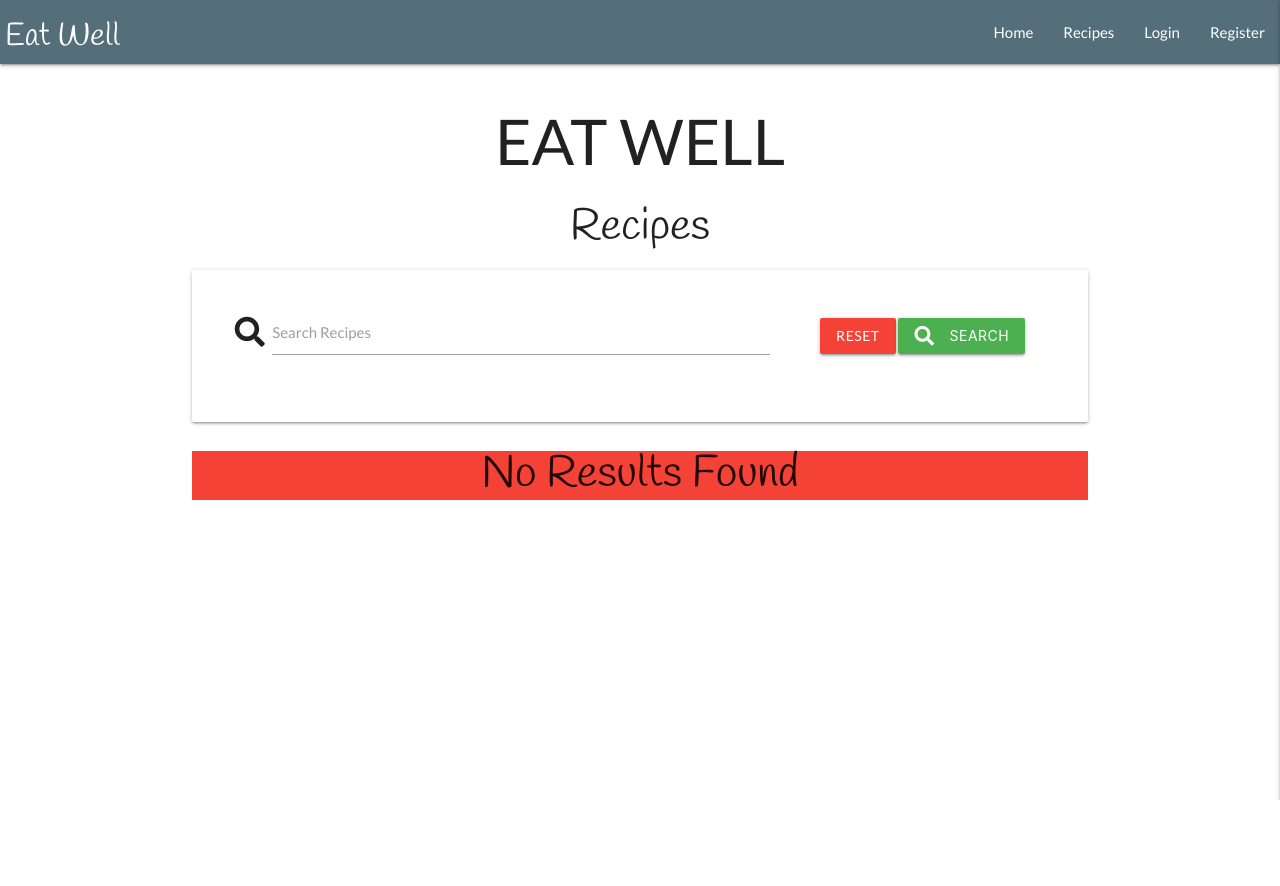
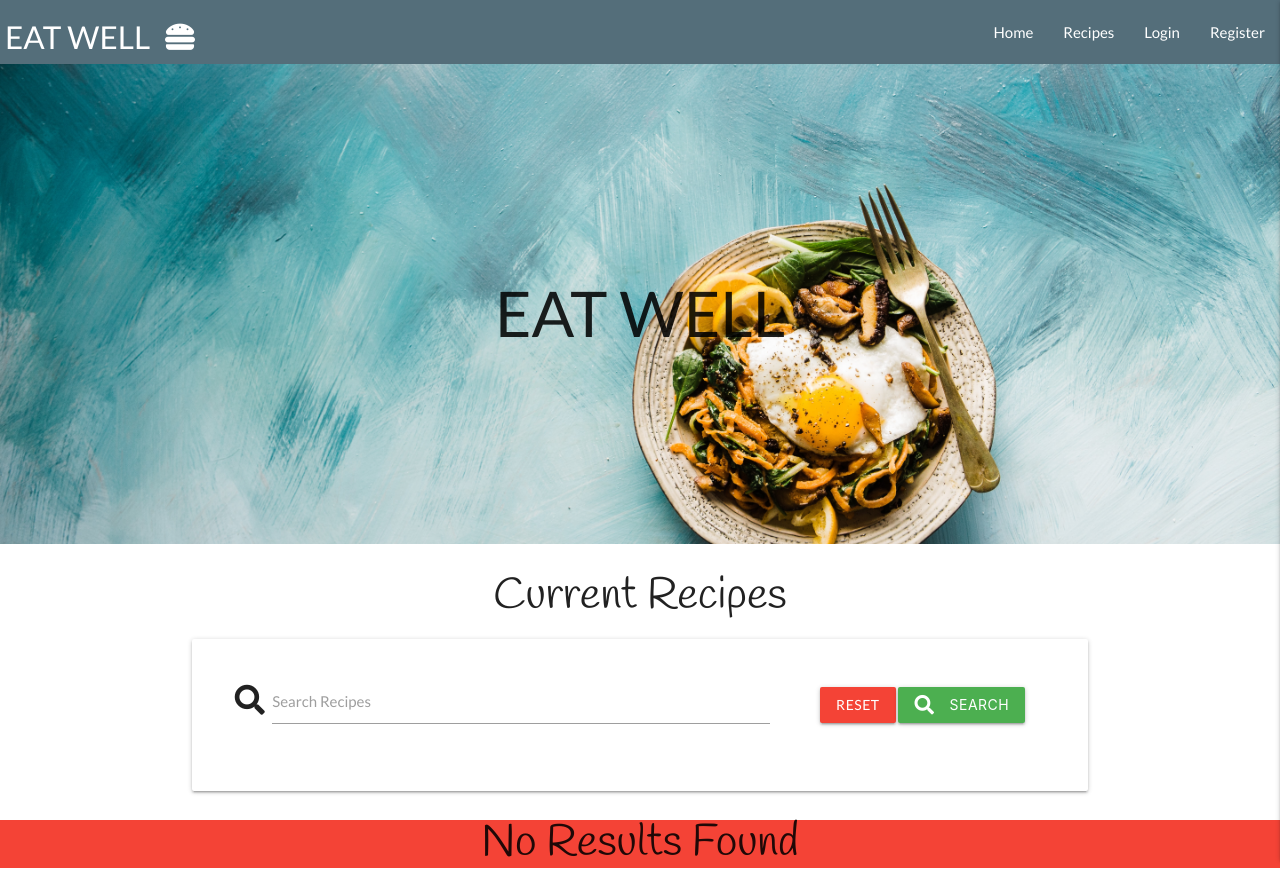
Before and after one commit to Dgoodwin92/eat-well, a Flask app: page / in a window 1280 px wide. Before the commit the page ends 800 px from the top, so only its background shows below. Run offline with Flask 2, Linux system fonts and the light colour scheme; data that the repository does not hold is empty; some libraries are stand-ins or nearby versions.

Commit message:
Modal Functionality updated. Hero Image for recipes.html created, recipe cards layout fixed.

```diff
--- a/app.py
+++ b/app.py
@@ -28,21 +28,13 @@ def get_recipes():
 @app.route("/search", methods=["GET", "POST"])
 def search():
     query = request.form.get("query")
-    mongo.db.recipes.create_index([("recipe_name", "text"), ("recipe_description", "text")])
     recipes = list(mongo.db.recipes.find({"$text": {"$search": query}}))
     return render_template("recipes.html", recipes=recipes)
-
-
-#@app.route("/recipes/<recipe_name>")
-#def recipe(recipe_name):
-    #recipe_name = mongo.db.recipes.find_one({"url": recipe_name})
-        #return render_template("detail-recipe.html",
 
 
 @app.route("/register", methods=["GET", "POST"])
 def register():
     if request.method == "POST":
-        # check if username already exists in db
         existing_user = mongo.db.users.find_one(
             {"username": request.form.get("username").lower()})
 
@@ -93,30 +85,12 @@ def login():
 
 
 
-@app.route("/login/<username>", methods=["GET", "POST"])
+@app.route("/profile/<username>", methods=["GET", "POST"])
 def profile(username):
-    """ Render custom profile view based upon logged in session user """
-    # grab the session user's username from the db
-    user = mongo.db.users.find_one(
-        {"username": username}
-    )
-    if user_logged_in():
-
-        if user['username'] == session['user']:
-
-            if user['role'] == "admin":
-                # If user role = admin, return all recipes
-                recipes = list(mongo.db.recipes.find().sort("created_on", -1))
-            else:
-                # Retrieve recipes from db added by user
-                recipes = list(mongo.db.recipes.find(
-                    {"created_by": username}).sort("created_on", -1))
-            return render_template(
-                    "profile.html", username=username,
-                    recipes=recipes, favorites=favorites)
-        return redirect(url_for("get_recipes"))
-
-    return redirect(url_for("login"))
+    # grab the session user's username from db
+    username = mongo.db.users.find_one(
+        {"username": session["user"]})["username"]
+    return render_template("profile.html", username=username)
 
 
 @app.route("/logout")
--- a/static/css/style.css
+++ b/static/css/style.css
@@ -4,6 +4,23 @@ body {
     height: 100%;
     width: 100%;
     font-family: 'Lato', sans-serif;
+}
+
+.hero-image{
+    background-image: url(/static/images/hero-image/hero-image1.jpg);
+    height: 60vh;
+    background-position: center;
+    background-repeat: no-repeat;
+    background-size: cover;
+    position: relative;
+}
+
+.hero-content {
+    text-align: center;
+  position: absolute;
+  top: 50%;
+  left: 50%;
+  transform: translate(-50%, -50%);
 }
 
 .page-header {
@@ -15,16 +32,23 @@ body {
 
 .flashes h4 {
     line-height: 2;
-    font-family: 'Handlee' sans-serif;
+    font-family: 'Handlee', sans-serif;
+}
+
+p {
+    font-family: 'Handlee', sans-serif;
 }
 
 /* Navbar */
 .brand-logo {
-    font-family: 'Handlee', sans-serif;
+    font-family: 'Lato', sans-serif;
     margin: 5px;
     padding: 5px;
 }
 
+.nav-icon {
+    font-size: 30px;
+}
 /* Recipe Page */
 .card-title {
     font-family: 'Handlee' sans-serif;
@@ -43,6 +67,12 @@ body {
     font-family: 'Lato', sans-serif;
 }
 
+/* Modal */
+
+.modal {
+    background-color: #ffd54f;
+}
+
 .modal-info {
     font-family: 'Handlee', sans-serif;
     color: #c62828;
--- a/templates/add-recipe.html
+++ b/templates/add-recipe.html
@@ -2,7 +2,7 @@
 {% block content %}
 <h3 class="center-align page-heading">Add Recipe page</h3>
 
-
+<div class="container">
 <div class="row">
     <form class="col s12" method="POST" action="{{ url_for('add_recipe') }}">
         <!--Recipe Name-->
@@ -94,7 +94,8 @@
                     Add Recipe <i class="far fa-plus-square"></i></button>
             </div>
         </div>
+    </form>
 </div>
-</form>
+
 </div>
 {% endblock %}
--- a/templates/base.html
+++ b/templates/base.html
@@ -21,7 +21,7 @@
         <!-- Top Navbar -->
         <nav class="nav-extended blue-grey darken-1">
             <div class="nav-wrapper">
-                <a href="#!" class="brand-logo">Eat Well</a>
+                <a href="#!" class="brand-logo">EAT WELL<i class="nav-icon fas fa-hamburger right"></i></a>
                 <a href="#" data-target="mobile-demo" class="sidenav-trigger right"><i
                         class="fas fa-drumstick-bite"></i></a>
                 <ul class="right hide-on-med-and-down">
@@ -67,7 +67,6 @@
         {% endif %}
         {% endwith %}
     </section>
-    <main class="container">
         {% block content %}
         {% endblock %}
 
--- a/templates/login.html
+++ b/templates/login.html
@@ -1,6 +1,6 @@
 {% extends "base.html" %}
 {% block content %}
-
+<div class="container">
 <div class="row">
     <form class="col s12" method="POST" action="{{ url_for('login') }}">
         <h5 class="center-align">Login</h5>
@@ -39,6 +39,7 @@
         </p>
     </div>
 </div>
+</div>
 
 
 {% endblock %}
--- a/templates/profile.html
+++ b/templates/profile.html
@@ -1,6 +1,6 @@
 {% extends "base.html" %}
 {% block content %}
-
+<div class="container">
 <div class="row">
     <div class="col s12 m8 offset-m2">
         <div class="card-panel" id="user-card-panel">
--- a/templates/recipes.html
+++ b/templates/recipes.html
@@ -1,10 +1,14 @@
 {% extends "base.html" %}
 {% block content %}
+
+<div class="hero-image">
+    <div class="hero-content">
         <h1 class="page-header center-align">EAT WELL</h1>
+    </div>
+</div>
 
-
-<h3 class="page-heading center-align">Recipes</h3>
-
+<h3 class="page-heading center-align">Current Recipes</h3>
+<div class="container">
     <div class="row card-panel">
         <form action="{{ url_for('search') }}" method="POST" class="col s12">
             <div class="row valign-wrapper center-align">
@@ -22,11 +26,13 @@
             </div>
         </form>
     </div>
+</div>
 {% if recipes|length > 0 %}
 <section id="recipe-page">
+    <div class="container">
+        <div class="row">
             {% for recipe in recipes %}
-    <div class="row">
-        <div class="col s6 m4">
+            <div class="col s4">
                 <div class="card">
                     <div class="card-image">
                         <img class="materialboxed" src="/static/images/recipes/An Eat Well.png">
@@ -34,25 +40,29 @@
                     <h5 class="card-title center-align"><a class="modal-trigger" href="#{{ recipe._id }}">{{
                             recipe.recipe_name }}</a></h5>
                     <div class="card-content">
-                    {{ recipe.recipe_description }}<br>
+                        {{ recipes.recipe_description }}<br>
                         <p>Serves: {{ recipe.serving_size }}</p>
                         <p>Total Time: {{ recipe.total_time }}</p>
                         <p><strong>{{ recipe.category_name }}</strong></p>
+
+                        <div class="s6">
                             {% if session.user|lower == recipe.created_by|lower %}
                             <a href="{{ url_for('edit_recipe', recipe_id=recipe._id) }}"
-                        class="btn-floating tooltipped halfway-fab waves-effect waves-light green left"
-                        data-position="bottom" data-tooltip="Edit"><i class="fas fa-edit"></i></a>
+                                class="btn-floating tooltipped halfway-fab waves-effect waves-light green left" data-position="bottom"
+                                data-tooltip="Edit"><i class="fas fa-edit"></i></a>
                             <a href="{{ url_for('delete_recipe', recipe_id=recipe._id) }}"
-                        class="btn-floating tooltipped halfway-fab waves-effect waves-light red center"
-                        data-position="bottom" data-tooltip="Delete"><i class="fas fa-trash"></i></a>
+                                class="btn-floating tooltipped halfway-fab waves-effect waves-light red center" data-position="bottom"
+                                data-tooltip="Delete"><i class="fas fa-trash"></i></a>
                             {% endif %}
+                        </div>
+
                     </div>
                 </div>
             </div>
             <div id="{{ recipe._id }}" class="modal">
                 <div class="modal-content">
                     <div class="row">
-                    <div class="col s6">
+                        <div class="col s7">
                             <h4>{{ recipe.recipe_name }}</h4>
                             <p class="modal-info">Serves: {{ recipe.serving_size }} <i
                                     class="fas fa-utensils modal-info-icon"></i></p>
@@ -60,7 +70,7 @@
                                     class="far fa-clock modal-info-icon"></i></p>
                             <p class="modal-info"><strong>{{ recipe.category_name }}</strong></p>
                         </div>
-                    <div class="col s6">
+                        <div class="col s5">
                             <img class="materialboxed responsive-img" src="/static/images/recipes/An Eat Well.png">
                         </div>
                     </div>
@@ -71,29 +81,32 @@
                     </div>
                     <div class="row">
                         <div class="col s6">
-                    <ul class="collection">
                             <h6><em>Ingredient List</em></h6>
+                            <ul class="collection" id="ingredient_list">
                                 {% for ingredient in recipe.ingredient_list %}
-                        <li class="collection-item">
-                            {{ ingredient }}
-                        </li>
+                                <li class="collection-item">{{ ingredient }}</li>
                                 {% endfor %}
                             </ul>
                         </div>
                         <div class="col s6">
-                    <ol>
                             <h6><em>Method</em></h6>
+                            <ol class="collection">
+                                {% for method in recipe.recipe_method %}
+                                <li class="collection-item">{{ method }}</li>
+                                {% endfor %}
                             </ol>
                         </div>
                     </div>
+                    <div class="row">
+                        <div class="col s12 center-align">
+                            <h6>EAT WELL and Enjoy this Recipe</h6>
                         </div>
-            <div class="modal-footer">
-                <a href="#!" class="modal-close waves-effect waves-green btn-flat">Agree</a>
+                    </div>
                 </div>
             </div>
             {% endfor %}
         </div>
-
+    </div>
 </section>
 {% else %}
 <h3 class="page-heading center-align red">No Results Found</h3>
--- a/templates/register.html
+++ b/templates/register.html
@@ -1,6 +1,6 @@
 {% extends "base.html" %}
 {% block content %}
-
+<div class="container">
 <div class="row">
     <form class="col s12" method="POST" action="{{ url_for('register') }}">
         <h5 class="center-align">Register</h5>
@@ -39,5 +39,5 @@
         </p>
     </div>
 </div>
-
+</div>
 {% endblock %}
```
Also changed, not shown: templates/edit-recipe.html (+5 -4 lines). Lines whose indentation alone changed are shown as unchanged.
